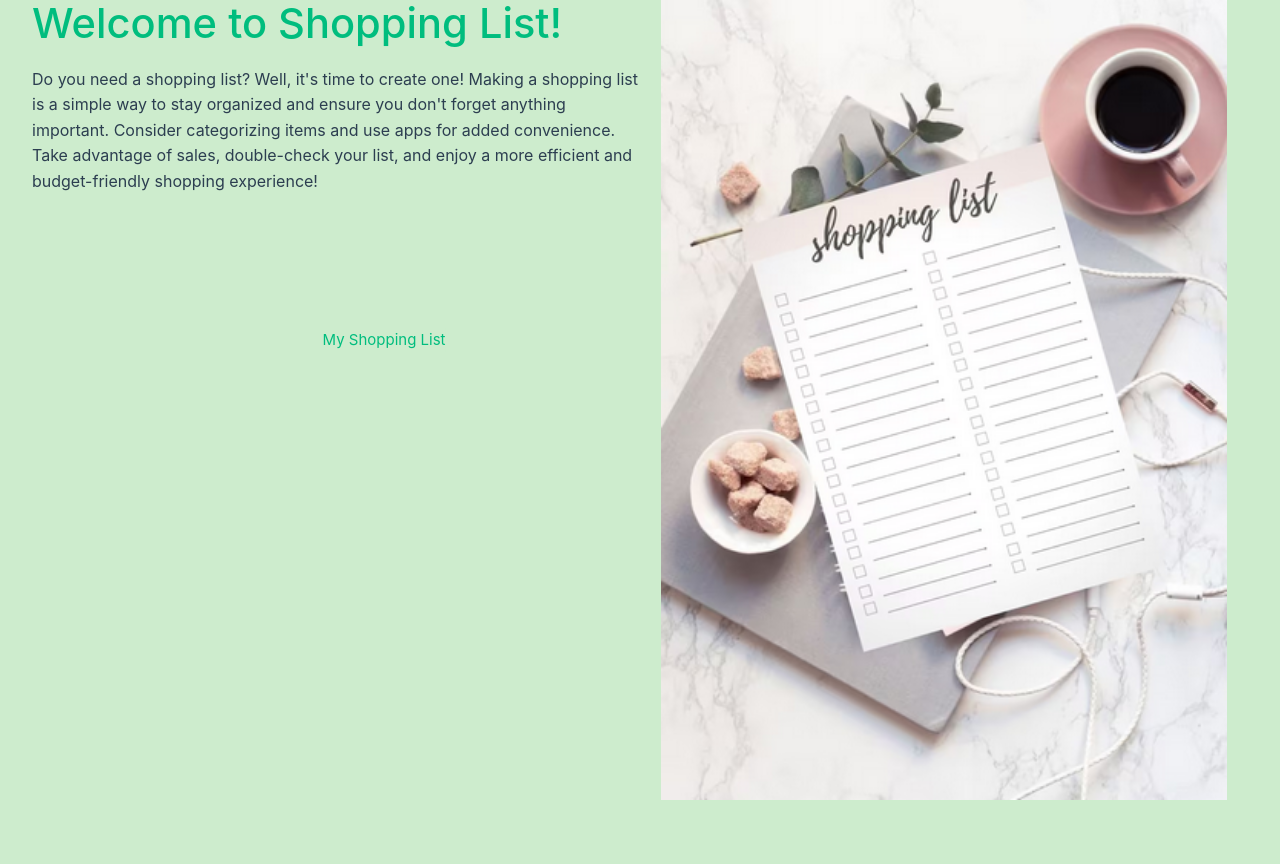
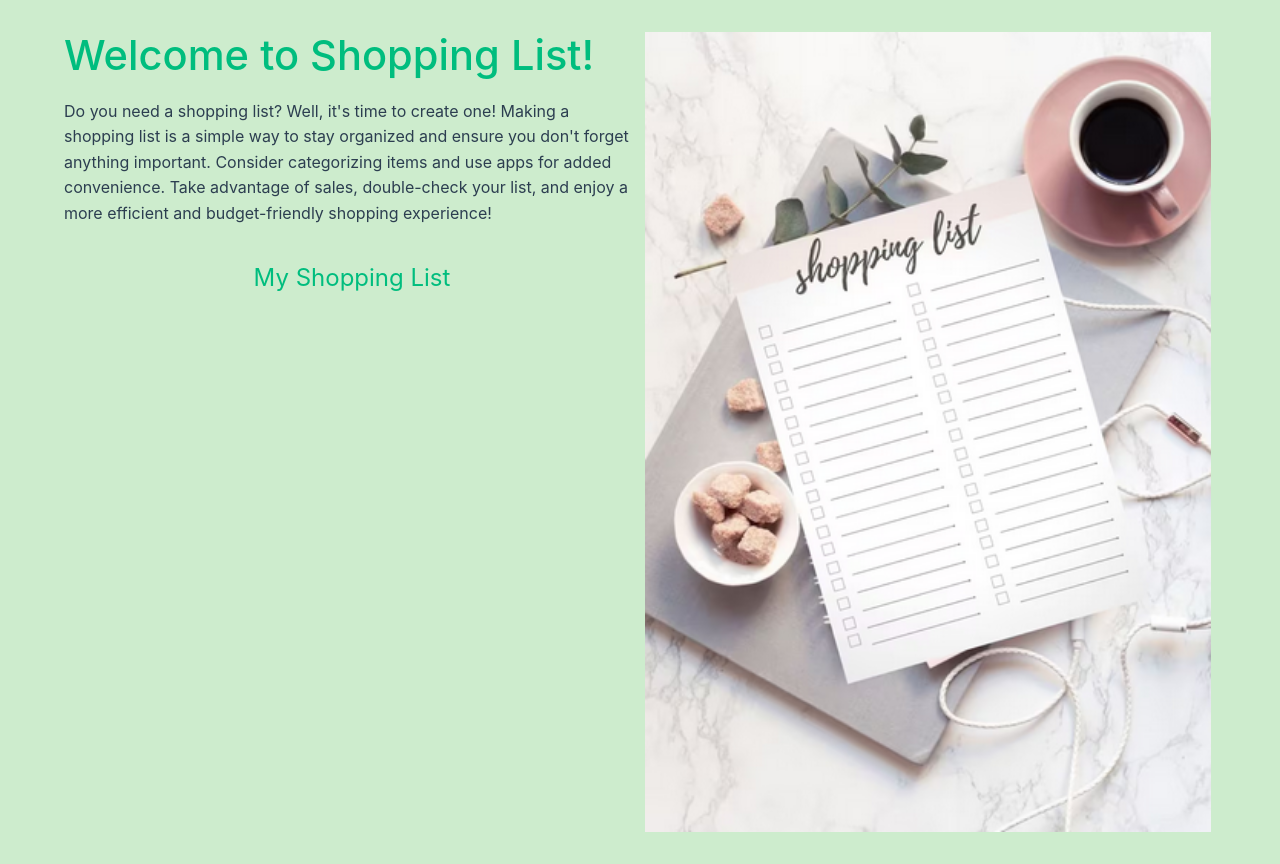
Before and after one commit to SaranEnkhtungalag/shopping_frontend, a Vue app: page / in a window 1280 px wide. Before the commit the page ends 800 px from the top, so only its background shows below. Built offline with nearby package versions, Linux system fonts and the light colour scheme.

Commit message:
update Überblick und Items in Category hinzugefügt

```diff
--- a/src/assets/base.css
+++ b/src/assets/base.css
@@ -67,7 +67,7 @@
 body {
   min-height: 100vh;
   color: var(--color-text);
-  background: var(--color-background);
+  background: #cdeccd;
   transition:
     color 0.5s,
     background-color 0.5s;
--- a/src/assets/main.css
+++ b/src/assets/main.css
@@ -2,6 +2,7 @@
 
 #app {
   max-width: 1280px;
+  min-width: 1280px;
   margin: 0 auto;
   padding: 2rem;
 
@@ -20,16 +21,3 @@ a,
     background-color: hsla(160, 100%, 37%, 0.2);
   }
 }
-
-@media (min-width: 1024px) {
-  body {
-    display: flex;
-    place-items: center;
-  }
-
-  #app {
-    display: grid;
-    grid-template-columns: 1fr 1fr;
-    padding: 0 2rem;
-  }
-}
--- a/src/components/HelloWorld.vue
+++ b/src/components/HelloWorld.vue
@@ -8,8 +8,16 @@ defineProps<{
   <div class="greetings">
     <h1 class="green">{{ msg }}</h1>
     <h3>
-      Do you need a shopping list? Well, it's time to create one! Making a shopping list is a simple way to stay organized and ensure you don't forget anything important. Consider categorizing items and use apps for added convenience. Take advantage of sales, double-check your list, and enjoy a more efficient and budget-friendly shopping experience!
+      Do you need a shopping list? Well, it's time to create one! Making a shopping list is a simple way to stay organized
+      and ensure you don't forget anything important. Consider categorizing items and use apps for added convenience. Take
+      advantage of sales, double-check your list, and enjoy a more efficient and budget-friendly shopping experience!
     </h3>
+
+    <div class="to-shopping-list">
+      <router-link to="/shoppingLists">
+        My Shopping List
+      </router-link>
+    </div>
   </div>
 </template>
 
@@ -30,6 +38,13 @@ h3 {
   text-align: center;
 }
 
+.to-shopping-list {
+  font-size: 1.5rem;
+  display: flex;
+  justify-content: center;
+  margin-top: 2rem;
+}
+
 @media (min-width: 1024px) {
   .greetings h1,
   .greetings h3 {
--- a/src/components/shoppingList/CategoryDetail.vue
+++ /dev/null
@@ -1,53 +0,0 @@
-<template>
-  <div class="category-detail">
-    <div class="category-name">Shopping list name: {{ activeShoppingList?.shoppingName }}<a class="link-opacity-100-hover"
-        href="#" @click="updateShoppingListName">update name</a></div>
-    <div class="category-deadline">Deadline: {{ activeShoppingList?.deadline }}</div>
-  </div>
-  <div class="item-list">
-    <!-- category davtalt -->
-    <div v-for="category in categorizedItemList" :key="category.categoryID" class="category-name">
-      {{ category.categoryName }}
-
-      <!-- item davtalt -->
-      <div v-for="item in category.items" :key="item.itemID" class="item">
-        <span class="item-name">{{ item.name }}</span>
-        <span class="item-quantity">{{ item.quantity }}</span>
-        <span class="item-done">{{ item.done }}</span>
-        <button class="item-delete" @click="deleteItem">delete</button>
-      </div>
-    </div>
-  </div>
-</template>
-
-<script setup lang="ts">
-import axios from "axios";
-import { computed, ref, onMounted } from "vue";
-import { categorizeItemList } from "../../utils/categorizeItemList"
-
-const shoppingLists = ref([]);
-const activeShoppingList = computed(() => {
-  return shoppingLists.value[0]
-})
-
-const categorizedItemList = computed(() => categorizeItemList(shoppingLists.value[0]?.items || []))
-
-const updateShoppingListName = () => {
-  console.log('update shopping list name')
-}
-const deleteItem = () => {
-  console.log('delete item')
-}
-
-const fetchShoppingLists = () => {
-  axios
-    .get('http://localhost:8080/shoppingLists')
-    .then((response) => {
-      shoppingLists.value = response.data;
-    });
-};
-
-onMounted(() => {
-  fetchShoppingLists();
-})
-</script>
--- a/src/components/shoppingList/NewItemForm.vue
+++ b/src/components/shoppingList/NewItemForm.vue
@@ -11,7 +11,7 @@
     </div>
     <label>Kategorie:</label>
     <select v-model="newItemCategory">
-      <option v-for="category in categories" :key="category.categoryID" :value="category.categoryID">
+      <option v-for="category in props.categories" :key="category.categoryID" :value="category.categoryID">
         {{ category.categoryName }}
       </option>
     </select>
@@ -24,6 +24,7 @@
 import axios from "axios";
 import { ref } from "vue";
 
+const props = defineProps(['categories'])
 const newItemName = ref('');
 const newItemQuantity = ref(1);
 const newItemCategory = ref<number|null>(null);
--- /dev/null
+++ b/src/components/shoppingList/ShoppingListItems.vue
@@ -0,0 +1,40 @@
+<template>
+  <div class="item-list">
+    <table class="shopping-list-table">
+      <template v-for="category in categorizedItemList" :key="category.categoryID">
+        <tr class="category-name">
+          <td colspan="4"><h2>{{ category.categoryName }}</h2></td>
+        </tr>
+
+        <tr v-for="item in category.items" :key="item.itemID" class="item">
+          <td><span class="item-name">{{ item.itemName }}</span></td>
+          <td><span class="item-quantity">{{ item.quantity }}</span></td>
+          <td><span class="item-done">{{ item.done }}</span></td>
+          <td><button class="item-delete" @click="deleteItem">delete</button></td>
+        </tr>
+      </template>
+    </table>
+  </div>
+</template>
+
+<script setup lang="ts">
+import axios from "axios";
+import { computed, ref, onMounted } from "vue";
+import { categorizeItemList } from "../../utils/categorizeItemList"
+
+const props = defineProps(['shoppingList'])
+
+const categorizedItemList = computed(() => categorizeItemList(props.shoppingList.items || []))
+
+const updateShoppingListName = () => {
+  console.log('update shopping list name')
+}
+
+const deleteItem = () => {
+  console.log('delete item')
+}
+
+
+onMounted(() => {
+})
+</script>
--- a/src/views/HomeView.vue
+++ b/src/views/HomeView.vue
@@ -1,10 +1,7 @@
 <template>
-  <HelloWorld msg="Welcome to Shopping List!"/>
-  <div class="background-container">
-    <div class="center-button">
-      <router-link to="/shoppingLists">
-        <a href="#" class="btn btn-primary btn-lg active" role="button" aria-pressed="true">My Shopping List</a>
-      </router-link>
+  <div class="home-container">
+    <HelloWorld msg="Welcome to Shopping List!" />
+    <div class="background-container">
     </div>
   </div>
   <!-- <div class="w-100 d-flex justify-content-center align-items-center" style=" height: 100vh; width: 100vw; background-size: contain; display: flex; background-image: url('public/shop.jpg')">-->
@@ -25,6 +22,12 @@ export default {
 }
 </script>
 <style scoped>
+.home-container {
+  display: grid;
+  grid-template-columns: 1fr 1fr;
+  padding: 0 2rem;
+}
+
 .background-container {
   background-image: url('/public/shop2.png');
   background-size: auto 100%;
@@ -35,6 +38,7 @@ export default {
   align-items: center;
   justify-content: center;
 }
+
 .center-button {
   position: absolute;
   top: 30%;
--- a/src/views/ShoppingListView.vue
+++ b/src/views/ShoppingListView.vue
@@ -1,17 +1,35 @@
 <template>
-  <h1>Shopping List erstellen</h1>
   <!--    Item erstellen    -->
-  <NewItemForm />
-  <CategoryDetail />
+  <div>
+    <div>
+      <span class="category-name">{{ activeShoppingList?.shoppingName }}</span>
+      <a class="update-category-name" href="#" @click="updateShoppingLstName">update name</a>
+    </div>
+    <div class="category-deadline">Deadline: {{ activeShoppingList?.deadline }}</div>
+
+    <div class="shopping-list-content">
+      <div>
+        <NewItemForm :categories="categories" />
+      </div>
+      <div>
+        <ShoppingListItems :shoppingList="activeShoppingList" />
+      </div>
+    </div>
+  </div>
 </template>
 
 <script setup lang="ts">
-import { ref, onMounted } from "vue";
+import { computed, ref, onMounted } from "vue";
 import axios from "axios";
 import NewItemForm from '../components/shoppingList/NewItemForm.vue'
-import CategoryDetail from '../components/shoppingList/CategoryDetail.vue'
+import ShoppingListItems from '../components/shoppingList/ShoppingListItems.vue'
 
 const categories = ref<any[]>([]);
+const shoppingLists = ref([]);
+
+const activeShoppingList = computed<any>(() => {
+  return shoppingLists.value[0] || {}
+})
 
 const fetchCategories = () => {
   axios.get('http://localhost:8080/categories')
@@ -20,13 +38,22 @@ const fetchCategories = () => {
     });
 };
 
-const createItem = () => {
-  console.log('create item duuddagdlaa')
-}
+const fetchShoppingLists = () => {
+  axios
+    .get('http://localhost:8080/shoppingLists')
+    .then((response) => {
+      shoppingLists.value = response.data;
+    });
+};
 
 onMounted(() => {
   fetchCategories();
+  fetchShoppingLists();
 })
+
+const updateShoppingLstName = () => {
+  console.log('update shopping list name')
+}
 // const getCategoryName = (categoryId) => {
 
 //   const category = categories.value.find((c) => c.categoryID === categoryId);
@@ -41,4 +68,18 @@ onMounted(() => {
 </script>
 
 <style lang="css" scoped>
+.category-name {
+  font-size: 2rem;
+}
+.update-category-name {
+  font-size: 0.8rem;
+  margin-left: 0.5rem;
+}
+.shopping-list-content {
+  display: flex;
+}
+
+.shopping-list-content>div {
+  flex: 1;
+}
 </style>
```
